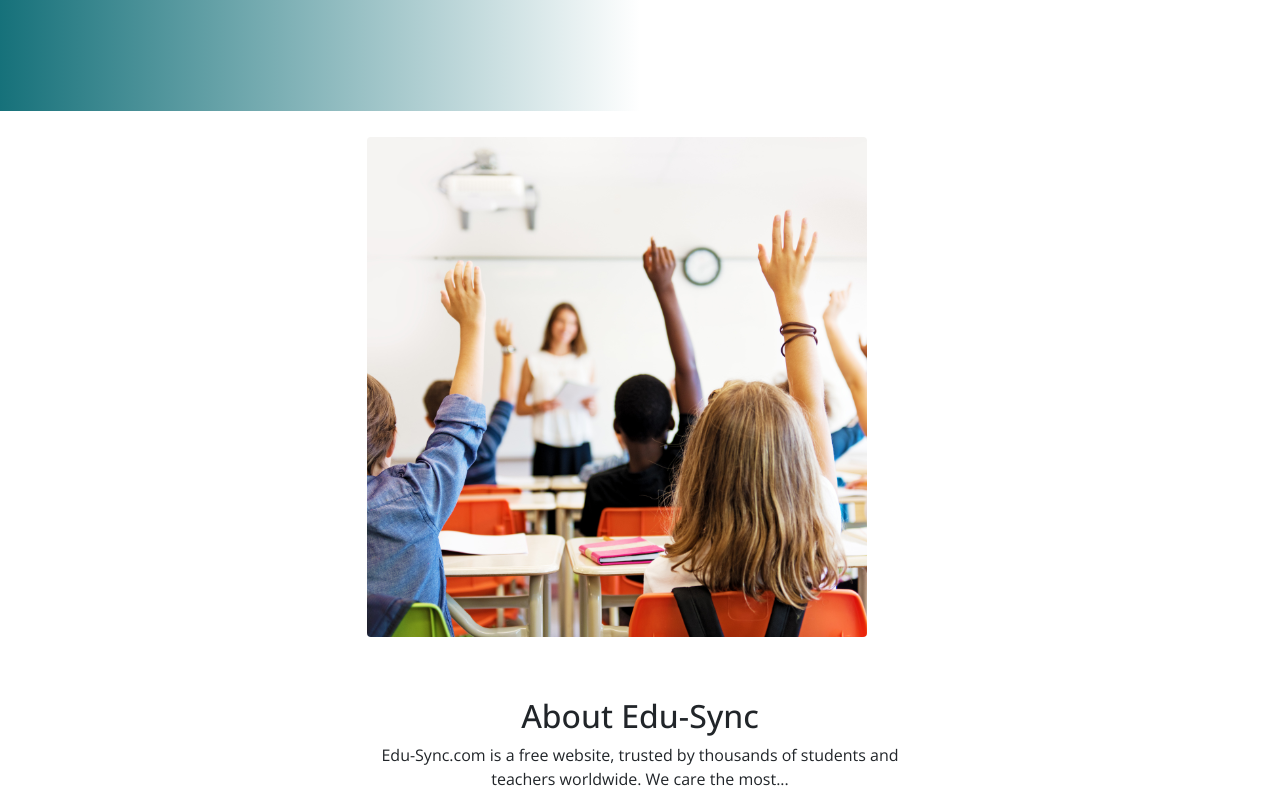
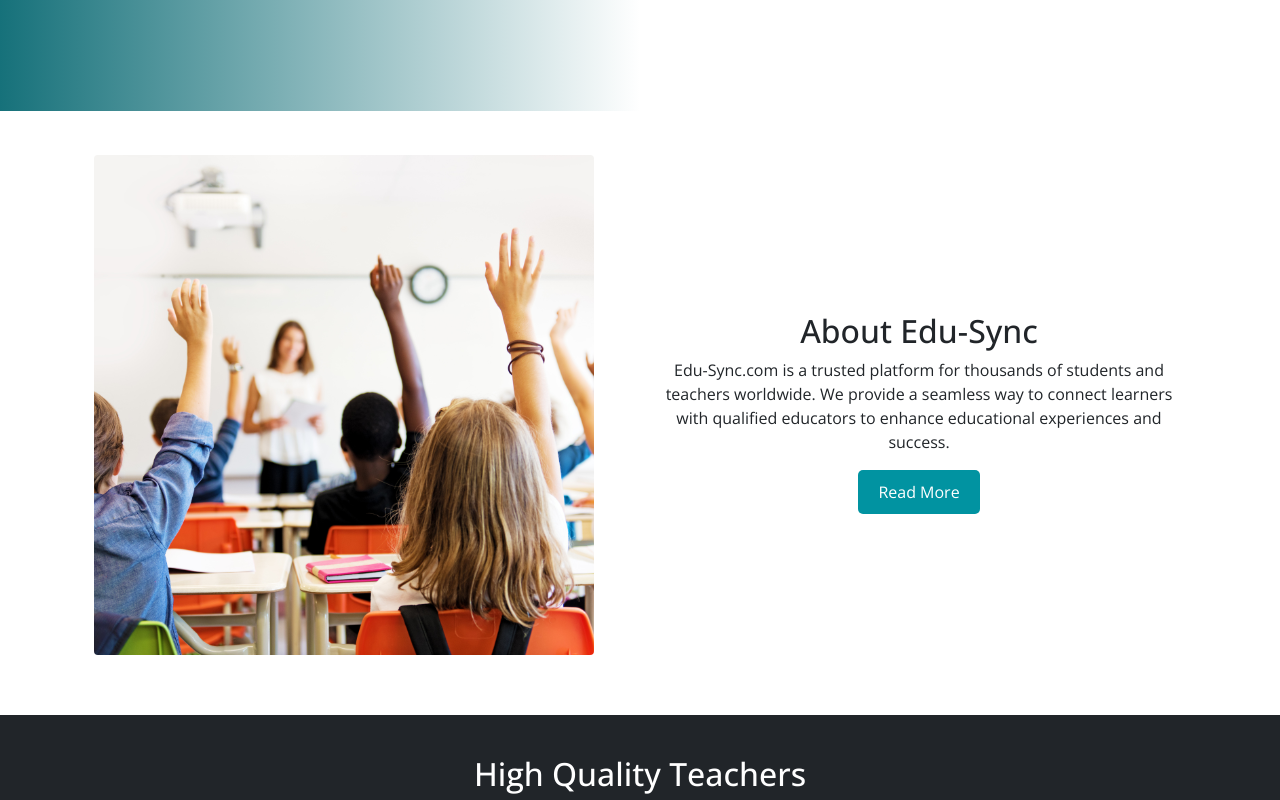
Before and after one commit to Muhammad-Subhan9638/Edu-Sync-Project, a React (Create React App) app in the folder client/: page / in a window 1280 px wide. Shown: the part 640-1440 px from the top of the page. Built offline with nearby package versions, Linux system fonts and the light colour scheme; no server answers.

Commit message:
layout fix (About)

```diff
--- a/client/src/components/Hero.css
+++ b/client/src/components/Hero.css
@@ -53,6 +53,28 @@
   background-attachment: fixed;
   padding: 30px 15px;
 }
+.about-section {
+  padding: 20px 0;
+}
+
+.about-section img {
+  max-width: 100%;
+  height: auto;
+}
+
+.about-section .formbtn {
+  background-color: #16717a; /* Matching your color palette */
+  color: white;
+  border: none;
+  padding: 10px 20px;
+  border-radius: 5px;
+  cursor: pointer;
+  transition: background-color 0.3s;
+}
+
+.about-section .formbtn:hover {
+  background-color: #135e66; /* Slightly darker shade for hover */
+}
 
 @media (max-width: 768px) {
   .container.d-flex.flex-row {
--- a/client/src/components/Home.js
+++ b/client/src/components/Home.js
@@ -24,20 +24,28 @@
           </div>
         </div>
       </div>
-      <div className="container d-flex flex-wrap justify-content-center align-items-center my-4">
+      <div className="container my-4 about-section">
+        <div className="row align-items-center">
           <div className="col-12 col-md-6 mb-3">
-          <img src={classroom} alt="Classroom" className="img-fluid rounded" />
+            <img
+              src={classroom}
+              alt="Classroom"
+              className="img-fluid rounded"
+            />
           </div>
-        <div className="col-12 col-md-6 my-4">
-          <h2 className="text-center">About Edu-Sync</h2>
-          <p className="text-center">
-            Edu-Sync.com is a free website, trusted by thousands of students and
-            teachers worldwide. We care the most...
+          <div className="col-12 col-md-6 my-4 text-center text-md-center">
+            <h2>About Edu-Sync</h2>
+            <p>
+              Edu-Sync.com is a trusted platform for thousands of students and
+              teachers worldwide. We provide a seamless way to connect learners
+              with qualified educators to enhance educational experiences and
+              success.
             </p>
-          <div className="d-flex justify-content-center">
+            <div className="d-flex justify-content-center justify-content-md-center">
               <button className="formbtn" onClick={() => navigate("/about")}>
                 Read More
               </button>
+            </div>
           </div>
         </div>
       </div>
```
Lines whose indentation alone changed are shown as unchanged.
